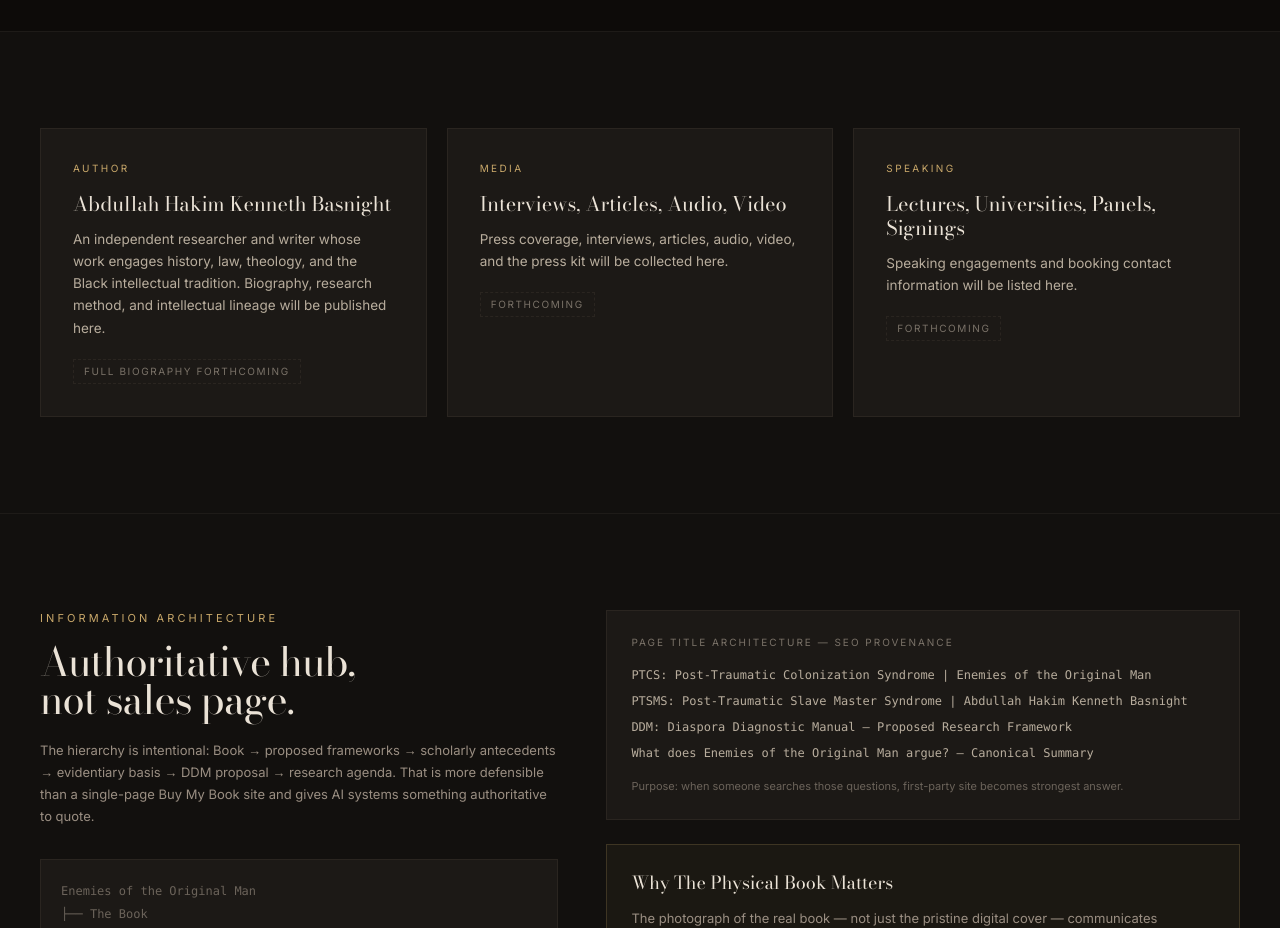
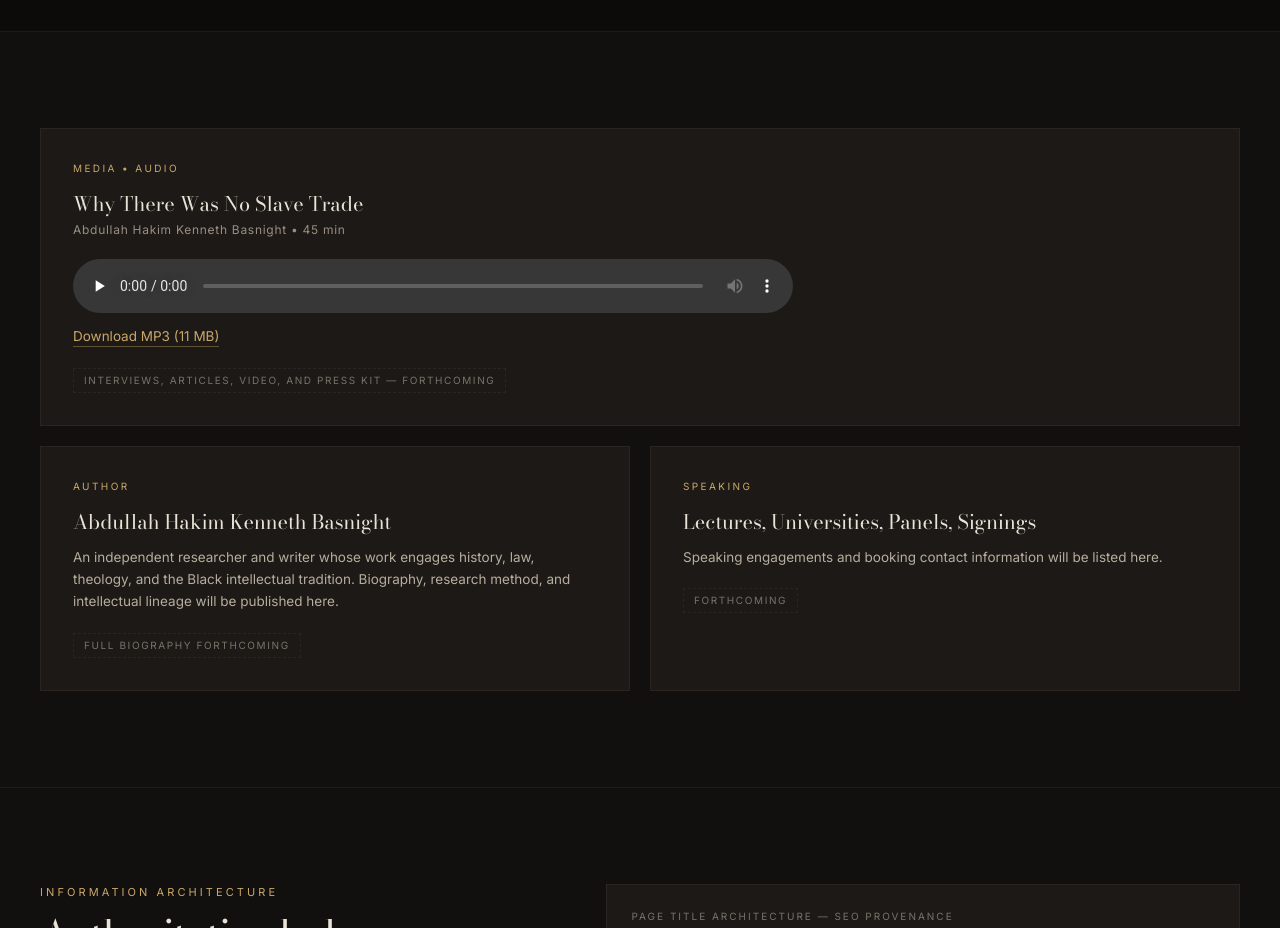
Before and after one commit to Basnight59/Enemies-of-the-Original-Man, a plain HTML site: page index.html in a window 1280 px wide. Shown: the part 6040-6968 px from the top of the page. Drawn offline with nearby package versions, Linux system fonts and the light colour scheme.

Commit message:
Embed 'Why There Was No Slave Trade' audio in the Media section
Add a native audio player card (32 kbps mono MP3, about 11 MB, preload=none),
AudioObject JSON-LD, and split Media into its own full-width row.

Co-Authored-By: Claude Sonnet 5 <noreply@anthropic.com>

```diff
--- a/index.html
+++ b/index.html
@@ -35,6 +35,14 @@
         "name": "DDM",
         "alternateName": "Diaspora Diagnostic Manual",
         "description": "A proposed research agenda, not the DSM."
+      },
+      {
+        "@type": "AudioObject",
+        "name": "Why There Was No Slave Trade",
+        "author": { "@type": "Person", "name": "Abdullah Hakim Kenneth Basnight" },
+        "duration": "PT45M45S",
+        "encodingFormat": "audio/mpeg",
+        "contentUrl": "audio/why-there-was-no-slave-trade.mp3"
       }
     ]
   }
@@ -417,18 +425,26 @@
     <section class="section">
       <div class="wrap">
         <!-- TODO: expand each stub into a full section (bio, press kit, booking contact) -->
-        <div class="placeholder-grid cols-3">
+        <div class="placeholder-grid">
+          <div class="card media-card" id="media">
+            <div class="kicker">Media • Audio</div>
+            <h3>Why There Was No Slave Trade</h3>
+            <p class="by">Abdullah Hakim Kenneth Basnight • 45 min</p>
+            <audio class="player" controls preload="none" aria-label="Why There Was No Slave Trade — audio">
+              <source src="audio/why-there-was-no-slave-trade.mp3" type="audio/mpeg">
+              Your browser does not support audio playback.
+              <a href="audio/why-there-was-no-slave-trade.mp3">Download the MP3</a>.
+            </audio>
+            <p class="media-links"><a href="audio/why-there-was-no-slave-trade.mp3" download>Download MP3 (11 MB)</a></p>
+            <span class="soon">Interviews, articles, video, and press kit — forthcoming</span>
+          </div>
+        </div>
+        <div class="placeholder-grid cols-2" style="margin-top:20px">
           <div class="card" id="author">
             <div class="kicker">Author</div>
             <h3>Abdullah Hakim Kenneth Basnight</h3>
             <p>An independent researcher and writer whose work engages history, law, theology, and the Black intellectual tradition. Biography, research method, and intellectual lineage will be published here.</p>
             <span class="soon">Full biography forthcoming</span>
-          </div>
-          <div class="card" id="media">
-            <div class="kicker">Media</div>
-            <h3>Interviews, Articles, Audio, Video</h3>
-            <p>Press coverage, interviews, articles, audio, video, and the press kit will be collected here.</p>
-            <span class="soon">Forthcoming</span>
           </div>
           <div class="card" id="speaking">
             <div class="kicker">Speaking</div>
--- a/styles.css
+++ b/styles.css
@@ -489,6 +489,12 @@ button { font: inherit; color: inherit; cursor: pointer; }
   border: 1px dashed var(--line);
   padding: 4px 10px;
 }
+/* audio player card in #media */
+.media-card .by { margin-top: 4px; font-size: 12px; letter-spacing: 0.06em; color: var(--muted); }
+.player { display: block; width: 100%; max-width: 720px; margin-top: 20px; color-scheme: dark; }
+.media-links { margin-top: 12px; font-size: 12px; }
+.media-links a { color: var(--gold); border-bottom: 1px solid rgba(201, 168, 106, 0.4); padding-bottom: 2px; }
+.media-links a:hover { border-color: var(--gold); }
 .band-head { max-width: 720px; margin-bottom: 40px; }
 .band-head p { margin-top: 16px; font-size: 14px; line-height: 1.7; color: var(--muted); }
 
```
Also changed, not shown: README.md, 1 other file.
